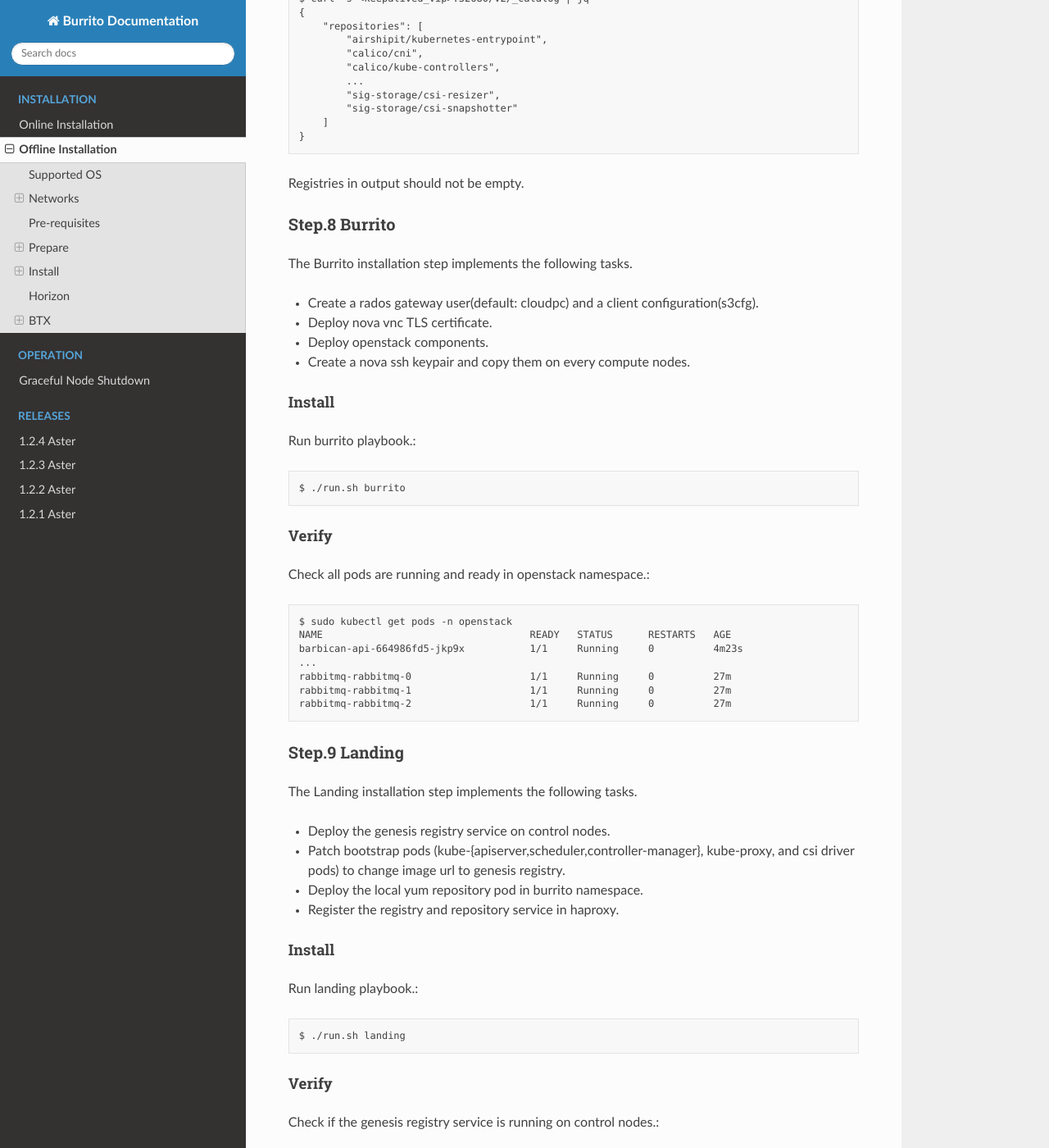
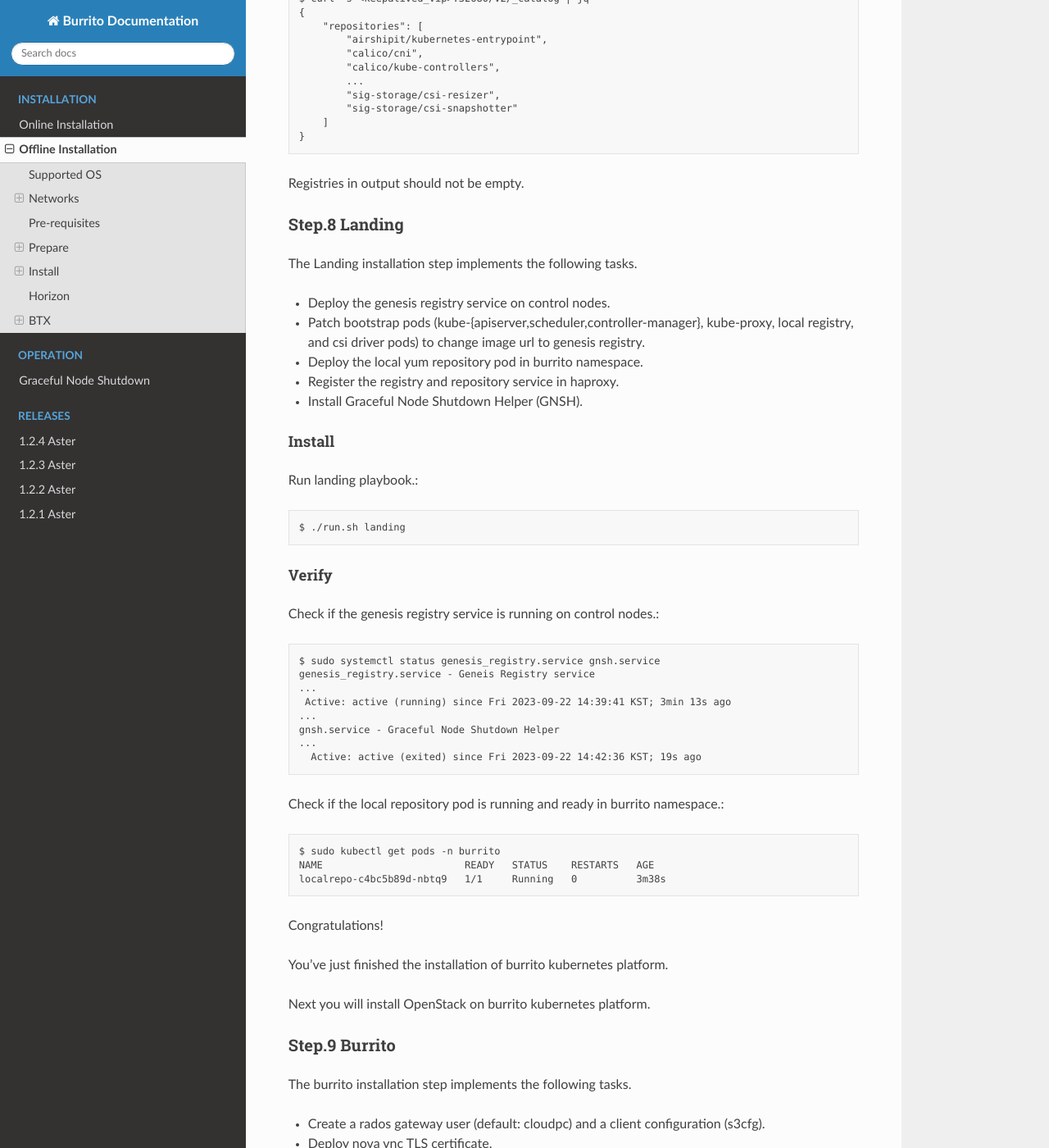
Before and after one commit to iorchard/burrito_docs, a Sphinx documentation site: the page built from source/install/install_offline.rst, in a window 1280 px wide and 1400 px high, scrolled down 16265 px. Shown: the whole window at 82% size. Built offline with Sphinx 7.4.7 and the Read the Docs theme 2.0.0, drawn with Linux system fonts in a browser that asks for light colours; pages that are not in the unit, such as notebooks, are missing from menus; some of the changed text lies outside the part shown.

Commit message:
changed install steps

```diff
--- a/source/install/install_offline.rst
+++ b/source/install/install_offline.rst
@@ -964,15 +964,61 @@
 
 Registries in output should not be empty.
 
-Step.8 Burrito
+Step.8 Landing
 +++++++++++++++
 
-The Burrito installation step implements the following tasks.
+The Landing installation step implements the following tasks.
 
-* Create a rados gateway user(default: cloudpc) and
-  a client configuration(s3cfg).
+* Deploy the genesis registry service on control nodes.
+* Patch bootstrap pods (kube-{apiserver,scheduler,controller-manager},
+  kube-proxy, local registry, and csi driver pods) to change image url to
+  genesis registry.
+* Deploy the local yum repository pod in burrito namespace.
+* Register the registry and repository service in haproxy.
+* Install Graceful Node Shutdown Helper (GNSH).
+
+Install
+^^^^^^^
+
+Run landing playbook.::
+
+   $ ./run.sh landing
+
+Verify
+^^^^^^
+
+Check if the genesis registry service is running on control nodes.::
+
+   $ sudo systemctl status genesis_registry.service gnsh.service
+   genesis_registry.service - Geneis Registry service
+   ...
+    Active: active (running) since Fri 2023-09-22 14:39:41 KST; 3min 13s ago
+   ...
+   gnsh.service - Graceful Node Shutdown Helper
+   ...
+     Active: active (exited) since Fri 2023-09-22 14:42:36 KST; 19s ago
+
+Check if the local repository pod is running and ready in burrito namespace.::
+
+   $ sudo kubectl get pods -n burrito
+   NAME                        READY   STATUS    RESTARTS   AGE
+   localrepo-c4bc5b89d-nbtq9   1/1     Running   0          3m38s
+
+Congratulations!
+
+You've just finished the installation of burrito kubernetes platform.
+
+Next you will install OpenStack on burrito kubernetes platform.
+
+Step.9 Burrito
++++++++++++++++++
+
+The burrito installation step implements the following tasks.
+
+* Create a rados gateway user (default: cloudpc) and
+  a client configuration (s3cfg).
 * Deploy nova vnc TLS certificate.
-* Deploy openstack components.
+* Deploy OpenStack components.
 * Create a nova ssh keypair and copy them on every compute nodes.
 
 Install
@@ -994,44 +1040,6 @@
    rabbitmq-rabbitmq-0                    1/1     Running     0          27m
    rabbitmq-rabbitmq-1                    1/1     Running     0          27m
    rabbitmq-rabbitmq-2                    1/1     Running     0          27m
-
-Step.9 Landing
-+++++++++++++++
-
-The Landing installation step implements the following tasks.
-
-* Deploy the genesis registry service on control nodes.
-* Patch bootstrap pods (kube-{apiserver,scheduler,controller-manager},
-  kube-proxy, and csi driver pods) to change image url to genesis registry.
-* Deploy the local yum repository pod in burrito namespace.
-* Register the registry and repository service in haproxy.
-
-Install
-^^^^^^^
-
-Run landing playbook.::
-
-   $ ./run.sh landing
-
-Verify
-^^^^^^
-
-Check if the genesis registry service is running on control nodes.::
-
-   $ sudo systemctl status genesis_registry.service
-   genesis_registry.service - Geneis Registry service
-   ...
-      Active: active (running) since Wed 2023-05-31 20:40:30 KST; 3min 7s ago
-
-Check if the local repository pod is running and ready in burrito namespace.::
-
-   $ sudo kubectl get pods -n burrito
-   NAME                        READY   STATUS    RESTARTS   AGE
-   localrepo-c4bc5b89d-nbtq9   1/1     Running   0          3m38s
-
-Congratulations!
-
-You've just finished the installation of burrito platform.
 
 Horizon
 ----------
```
